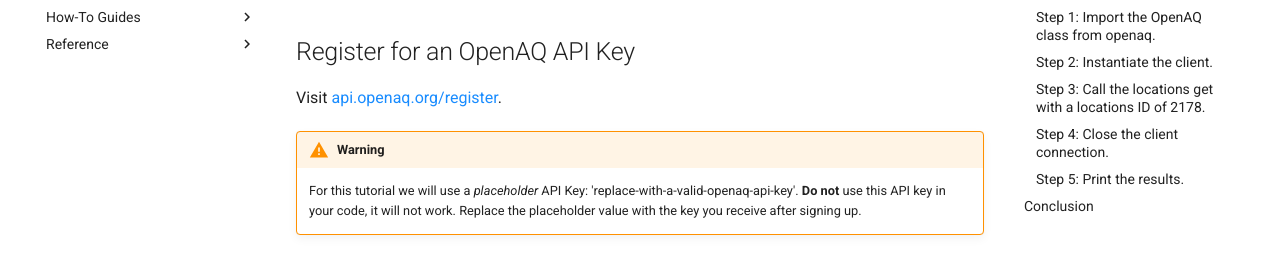
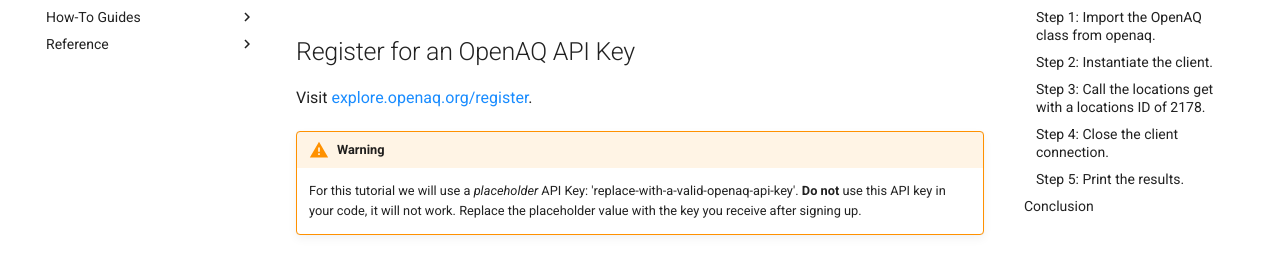
Before and after one commit to openaq/openaq-python, an MkDocs documentation site: the page built from docs/tutorial/getting-started.md, in a window 1280 px wide and 900 px high, scrolled down 303 px. Shown: the part 172-452 px from the top of the window. Built offline with MkDocs 1.6.1 and Material for MkDocs 9.7.7, drawn with Linux system fonts in a browser that asks for light colours; comment, search, counter and statistics services are not loaded.

Commit message:
Update OpenAQ API registration link

```diff
--- a/docs/tutorial/getting-started.md
+++ b/docs/tutorial/getting-started.md
@@ -14,7 +14,7 @@
 
 ## Register for an OpenAQ API Key
 
-Visit [api.openaq.org/register](https://api.openaq.org/register).
+Visit [explore.openaq.org/register](http://explore.openaq.org/register).
 
 
 !!! warning
```
